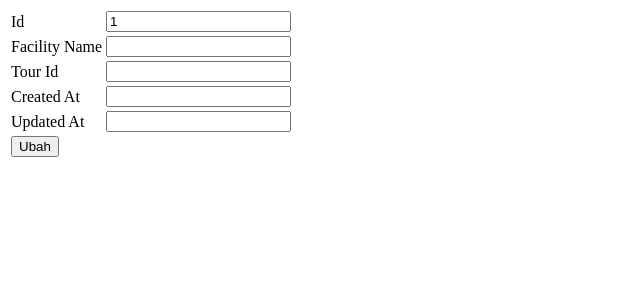
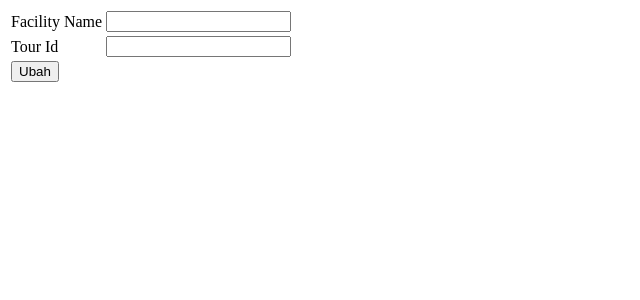
Before and after one commit to azilkhaq/eduwork_tb_kelompok_a, a PHP site: page /edit_a.php?id=1 in a window 1280 px wide. Shown: the top 300 px of the page, without its empty margins (0-640 px from the left). Run offline with PHP 8.4, Linux system fonts and the light colour scheme; data that the repository does not hold is empty.

Commit message:
revisi tambah data

```diff
--- a/admin/facilities/edit_a.php
+++ b/admin/facilities/edit_a.php
@@ -5,19 +5,13 @@ $id=$_GET['id'];
 $query = mysqli_query($koneksi, "SELECT*FROM facilities WHERE id='$id'");
 
 while ($facilities = mysqli_fetch_array($query)){
-    $id = $facilities['id'];
     $facility_name = $facilities['facility_name'];
     $tour_id = $facilities['tour_id'];
-    $created_at = $facilities['created_at'];
-    $updated_at = $facilities['updated_at'];
 
 }
 ?>
 <form action="proses_edit_a.php?id=<?php echo $id ?>" method="post">
 <table>
-<tr>    <td>Id</td>
-    <td><input type = "text" name= "id" value="<?php echo $id; ?> "></td>
-</tr>
 <tr>
     <td>Facility Name</td>
     <td><input type = "text" name= "facility_name" value="<?php echo $facility_name; ?> "></td>
@@ -27,13 +21,6 @@ while ($facilities = mysqli_fetch_array($query)){
     <td><input type = "text" name= "tour_id" value="<?php echo $tour_id; ?> "></td>
 </tr>
 <tr>
-    <td>Created At</td>
-    <td><input type = "text" name= "created_at" value="<?php echo $created_at; ?> "></td>
-</tr>
-<tr>
-    <td>Updated At</td>
-    <td><input type = "text" name= "updated_at" value="<?php echo $updated_at; ?> "></td>
-<tr>
     <td colspan=2><input type="submit" name ="submit" value="Ubah"></td>
 </tr>
 </table>
--- a/admin/facilities/proses_edit_a.php
+++ b/admin/facilities/proses_edit_a.php
@@ -3,13 +3,10 @@
 include_once("koneksi_a.php");
 $id = $_GET["id"];
 
-$id = $_POST['id'];
 $facility_name = $_POST['facility_name'];
 $tour_id = $_POST['tour_id'];
-$created_at= $_POST['created_at'];
-$updated_at = $_POST['updated_at'];
 
-$result = mysqli_query($koneksi, "UPDATE `facilities` SET id = '$id', facility_name = '$facility_name', tour_id = '$tour_id', created_at = '$created_at', updated_at = '$updated_at' WHERE id ='$id';");
+$result = mysqli_query($koneksi, "UPDATE `facilities` SET facility_name = '$facility_name', tour_id = '$tour_id' WHERE id ='$id';");
 
 error_reporting(E_ALL);
 ini_set('display_errors', 1);
```
